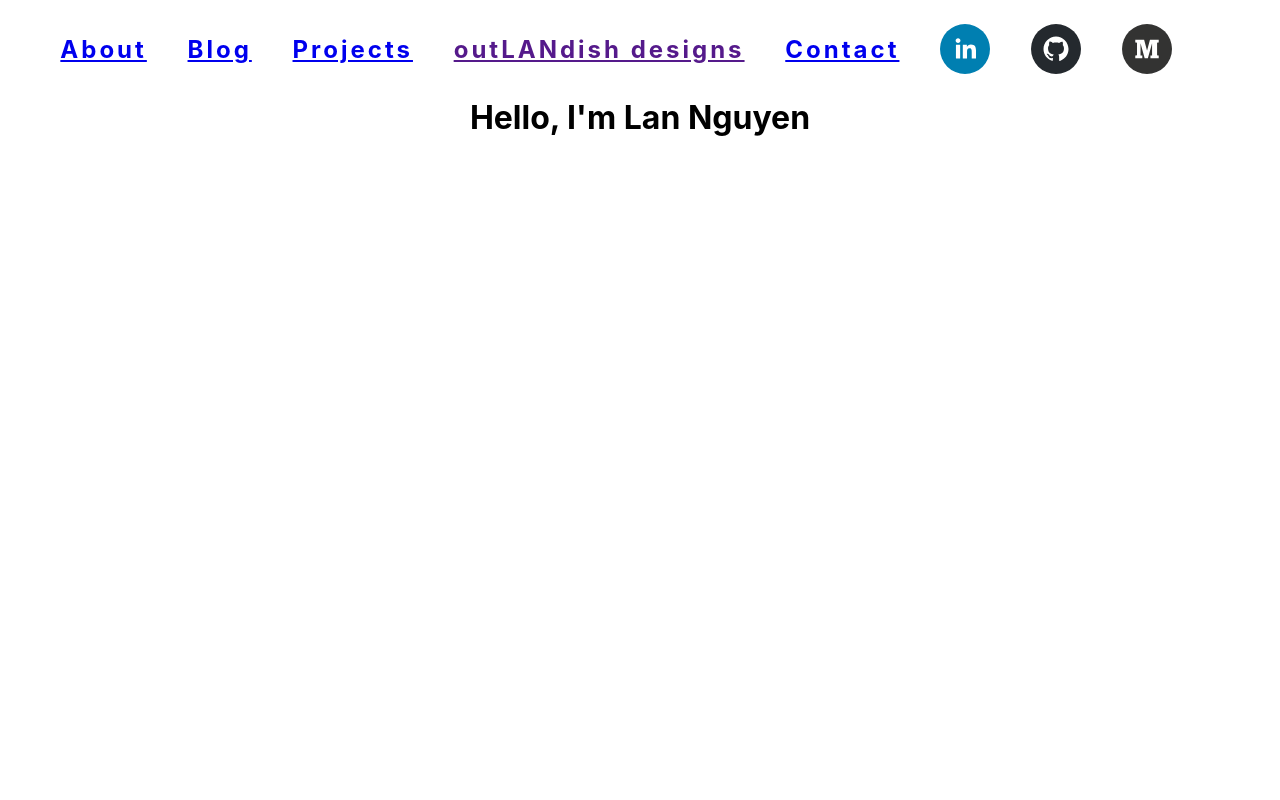
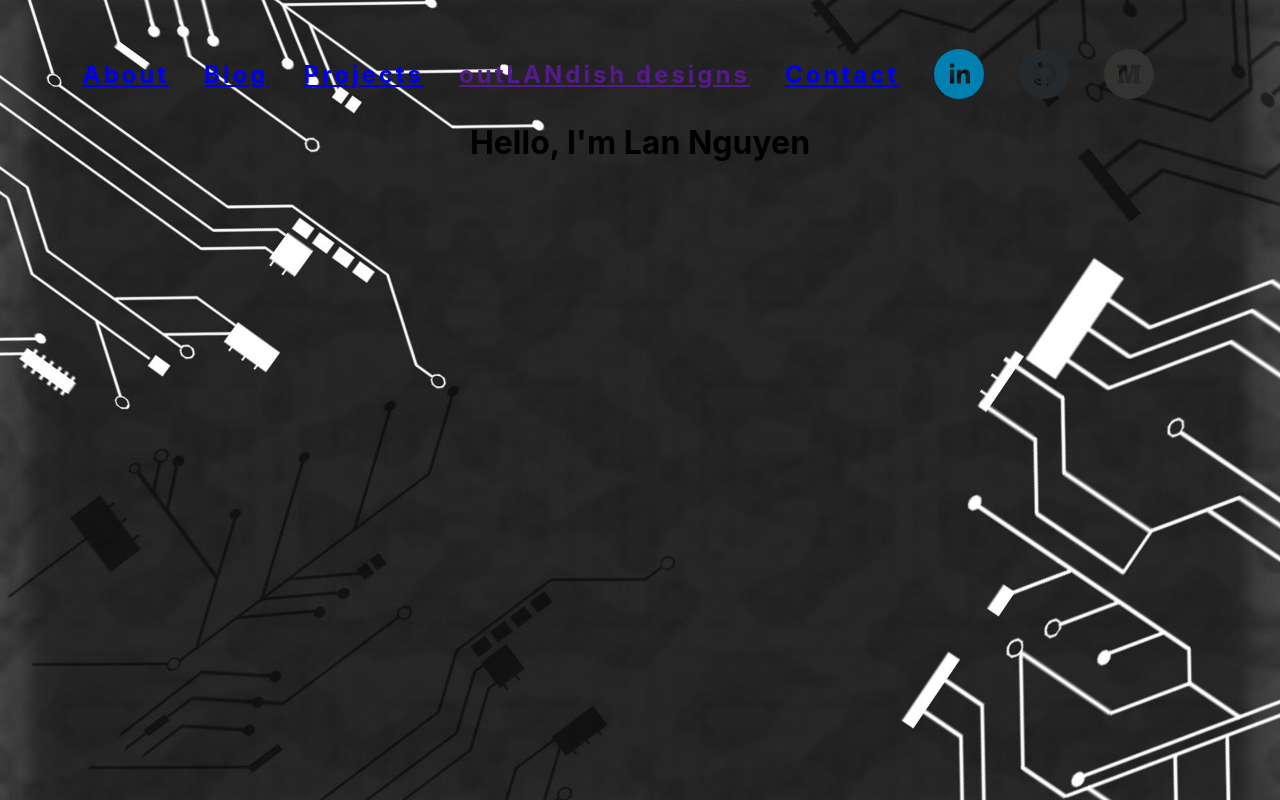
Before and after one commit to nguyenlan13/portfolio, a React (Create React App) app: page / in a window 1280 px wide. Built offline with nearby package versions, Linux system fonts and the light colour scheme.

Commit message:
css for background

```diff
--- a/src/index.css
+++ b/src/index.css
@@ -5,6 +5,14 @@
     sans-serif;
   -webkit-font-smoothing: antialiased;
   -moz-osx-font-smoothing: grayscale;
+
+  background-color: white;
+  background-image: url("../src/Assets/Circuit_Background.jpg");
+  padding: 25px;
+  background-attachment: fixed;
+  background-repeat: no-repeat;
+  background-size: cover;
+
 }
 
 code {
```
